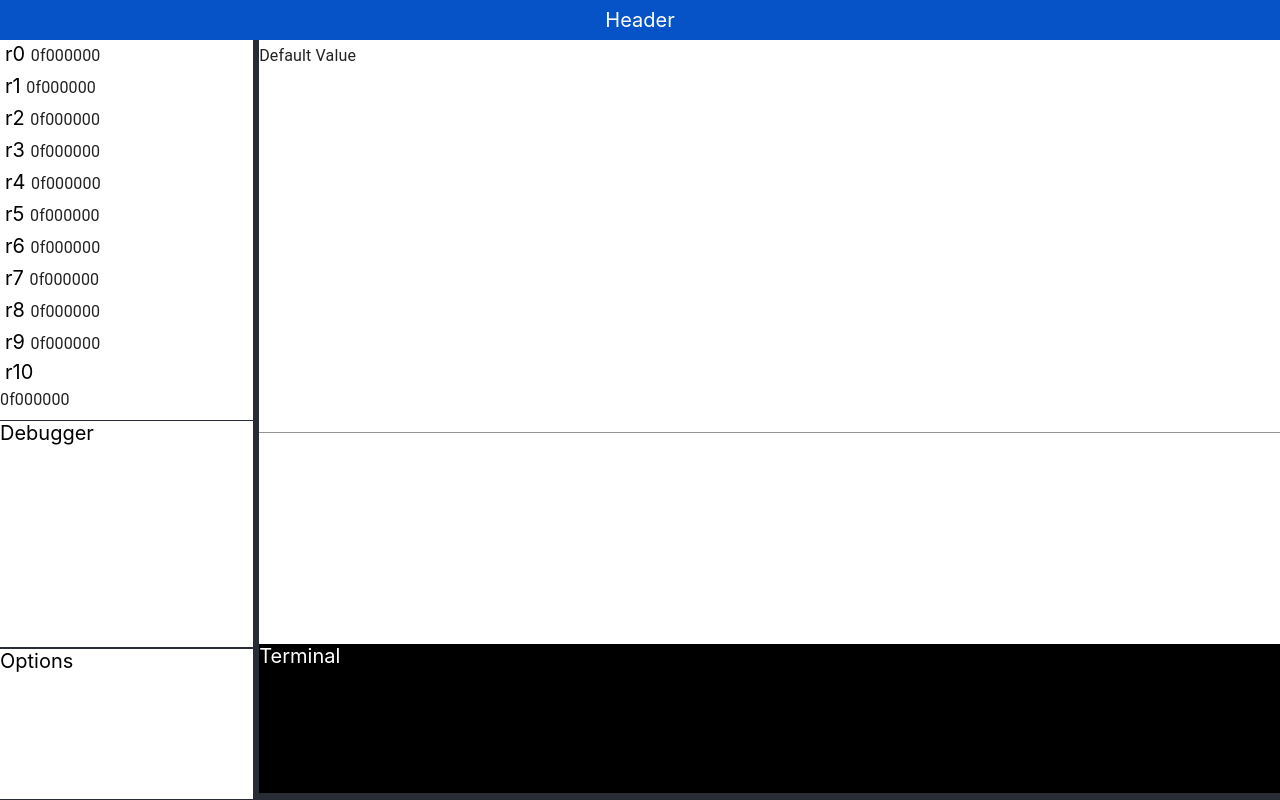
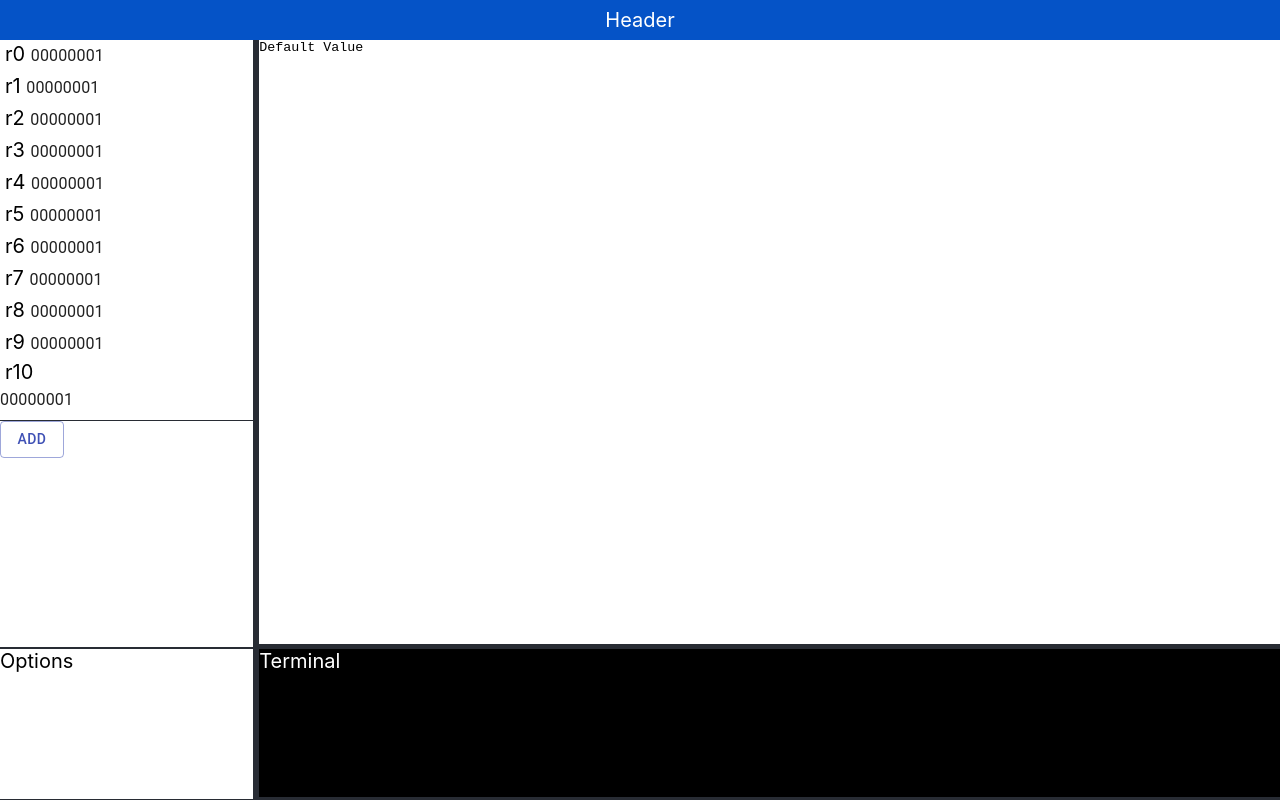
Before and after one commit to Koro95/ARM-Simulator, a React (Create React App) app: page / in a window 1280 px wide. Built offline with nearby package versions, Linux system fonts and the light colour scheme.

Commit message:
new userinput, ADD function test with button

```diff
--- a/src/App.css
+++ b/src/App.css
@@ -21,25 +21,23 @@
   flex: 95;
 }
 
-.App-textbox {
-  background-color: white;
-  color: black;
-  text-align: left;
-}
-
 .App-userinput {
   background-color: white;
   color: black;
   text-align: left;
-  height: 79.5%;
-  margin-bottom: 0.5%;
+  height: 100%;
+  width: 100%;
+  resize: none;
+  border: none;
+  margin: 0;
+  padding: 0;
 }
 
 .App-cpustate {
   background-color: white;
   color: black;
   text-align: left;
-  overflow: scroll;
+  overflow-y: scroll;
 }
 
 .Reg-names {
--- a/src/App.tsx
+++ b/src/App.tsx
@@ -3,7 +3,7 @@ import { Cpu } from './Cpu'
 
 //import React from 'react';
 import Box from '@material-ui/core/Box';
-import TextField from '@material-ui/core/TextField';
+
 
 function App() {
   return (
@@ -13,28 +13,13 @@ function App() {
       </div>
       <div className="App-body">
         <Box width="19.75%" mr="0.5%" height="100%">
-          <Box height="50%" mb="0.5%" className="App-cpustate">
-            <Cpu></Cpu>
-          </Box>
-          <Box height="29.75%" mb="0.5%" className="App-debugger">
-            Debugger
-          </Box>
-          <Box height="19.75%" className="App-options">
-            Options
-          </Box>
+          <Cpu></Cpu>
         </Box>
         <Box width="79.75%" height="100%">
-
-            <TextField
-              className="App-userinput"
-              multiline={true}
-              defaultValue="Default Value"
-              fullWidth={true}
-              rows={20}
-            />
-
-
-          <Box height="19.6%" className="App-terminal">
+          <Box height="79.5%" mb="0.5%">
+            <textarea className="App-userinput" defaultValue="Default Value" />
+          </Box>
+          <Box height="19.5%" className="App-terminal">
             Terminal
           </Box>
         </Box>
--- a/src/Cpu.tsx
+++ b/src/Cpu.tsx
@@ -1,5 +1,7 @@
 import React from "react";
 import InputBase from '@material-ui/core/InputBase';
+import Box from '@material-ui/core/Box';
+import Button from '@material-ui/core/Button';
 
 export { Cpu }
 
@@ -10,7 +12,7 @@ type CpuState = {
 class Cpu extends React.Component<any, CpuState> {
     constructor(props: any) {
         super(props)
-        let defaultValue = 0x0f000000;
+        let defaultValue = 0x00000001;
         let initializedRegisters = []
         for (let index = 0; index < 16; index++) {
             initializedRegisters.push(new Register(defaultValue));
@@ -19,41 +21,47 @@ class Cpu extends React.Component<any, CpuState> {
     }
 
     ADD() {
-        /*         this.setState()
-        console.log(this.registers[3])
-        this.state.regi */
+        let newRegisters = [...this.state.registers];
+        newRegisters[0].setValue(newRegisters[0].getValue() + newRegisters[1].getValue());
+        this.setState( { registers: newRegisters } );
     }
 
     regValueChange = (index: number, e: React.ChangeEvent<HTMLTextAreaElement | HTMLInputElement>) => {
         let newValue = e.currentTarget.value;
+        let newRegisters = [...this.state.registers];
 
-        this.setState((state, props) => {
-            let newRegisters = state.registers.map(item => item);
-            newRegisters[index].value = parseInt('0x' + newValue);
-
-            return { registers: newRegisters, props }
-        });
+        newRegisters[index].setValue(parseInt('0x' + newValue));
+        this.setState( { registers: newRegisters } );
     }
 
     render() {
         return (
-            <div> <div> <div className="Reg-names">r0</div> <InputBase margin='none' defaultValue={this.state.registers[0].toHex()} onChange={e => this.regValueChange(0, e)} /> </div>
-                <div> <div className="Reg-names">r1</div> <InputBase margin='none' defaultValue={this.state.registers[1].toHex()} onChange={e => this.regValueChange(1, e)} /> </div>
-                <div> <div className="Reg-names">r2</div> <InputBase margin='none' defaultValue={this.state.registers[2].toHex()} onChange={e => this.regValueChange(2, e)} /> </div>
-                <div> <div className="Reg-names">r3</div> <InputBase margin='none' defaultValue={this.state.registers[3].toHex()} onChange={e => this.regValueChange(3, e)} /> </div>
-                <div> <div className="Reg-names">r4</div> <InputBase margin='none' defaultValue={this.state.registers[4].toHex()} onChange={e => this.regValueChange(4, e)} /> </div>
-                <div> <div className="Reg-names">r5</div> <InputBase margin='none' defaultValue={this.state.registers[5].toHex()} onChange={e => this.regValueChange(5, e)} /> </div>
-                <div> <div className="Reg-names">r6</div> <InputBase margin='none' defaultValue={this.state.registers[6].toHex()} onChange={e => this.regValueChange(6, e)} /> </div>
-                <div> <div className="Reg-names">r7</div> <InputBase margin='none' defaultValue={this.state.registers[7].toHex()} onChange={e => this.regValueChange(7, e)} /> </div>
-                <div> <div className="Reg-names">r8</div> <InputBase margin='none' defaultValue={this.state.registers[8].toHex()} onChange={e => this.regValueChange(8, e)} /> </div>
-                <div> <div className="Reg-names">r9</div> <InputBase margin='none' defaultValue={this.state.registers[9].toHex()} onChange={e => this.regValueChange(9, e)} /> </div>
-                <div> <div className="Reg-names">r10</div> <InputBase margin='none' defaultValue={this.state.registers[10].toHex()} onChange={e => this.regValueChange(10, e)} /> </div>
-                <div> <div className="Reg-names">r11</div> <InputBase margin='none' defaultValue={this.state.registers[11].toHex()} onChange={e => this.regValueChange(11, e)} /> </div>
-                <div> <div className="Reg-names">r12</div> <InputBase margin='none' defaultValue={this.state.registers[12].toHex()} onChange={e => this.regValueChange(12, e)} /> </div>
-                <div> <div className="Reg-names">sp</div> <InputBase margin='none' defaultValue={this.state.registers[13].toHex()} onChange={e => this.regValueChange(13, e)} /> </div>
-                <div> <div className="Reg-names">lr</div> <InputBase margin='none' defaultValue={this.state.registers[14].toHex()} onChange={e => this.regValueChange(14, e)} /> </div>
-                <div> <div className="Reg-names">pc</div> <InputBase margin='none' defaultValue={this.state.registers[15].toHex()} onChange={e => this.regValueChange(15, e)} /> </div>
-            </div>
+            <Box height="100%">
+                <Box height="50%" mb="0.5%" className="App-cpustate">
+                    <div> <div className="Reg-names">r0</div> <InputBase margin='none' value={this.state.registers[0].toHex()} onChange={e => this.regValueChange(0, e)} /> </div>
+                    <div> <div className="Reg-names">r1</div> <InputBase margin='none' value={this.state.registers[1].toHex()} onChange={e => this.regValueChange(1, e)} /> </div>
+                    <div> <div className="Reg-names">r2</div> <InputBase margin='none' value={this.state.registers[2].toHex()} onChange={e => this.regValueChange(2, e)} /> </div>
+                    <div> <div className="Reg-names">r3</div> <InputBase margin='none' value={this.state.registers[3].toHex()} onChange={e => this.regValueChange(3, e)} /> </div>
+                    <div> <div className="Reg-names">r4</div> <InputBase margin='none' value={this.state.registers[4].toHex()} onChange={e => this.regValueChange(4, e)} /> </div>
+                    <div> <div className="Reg-names">r5</div> <InputBase margin='none' value={this.state.registers[5].toHex()} onChange={e => this.regValueChange(5, e)} /> </div>
+                    <div> <div className="Reg-names">r6</div> <InputBase margin='none' value={this.state.registers[6].toHex()} onChange={e => this.regValueChange(6, e)} /> </div>
+                    <div> <div className="Reg-names">r7</div> <InputBase margin='none' value={this.state.registers[7].toHex()} onChange={e => this.regValueChange(7, e)} /> </div>
+                    <div> <div className="Reg-names">r8</div> <InputBase margin='none' value={this.state.registers[8].toHex()} onChange={e => this.regValueChange(8, e)} /> </div>
+                    <div> <div className="Reg-names">r9</div> <InputBase margin='none' value={this.state.registers[9].toHex()} onChange={e => this.regValueChange(9, e)} /> </div>
+                    <div> <div className="Reg-names">r10</div> <InputBase margin='none' value={this.state.registers[10].toHex()} onChange={e => this.regValueChange(10, e)} /> </div>
+                    <div> <div className="Reg-names">r11</div> <InputBase margin='none' value={this.state.registers[11].toHex()} onChange={e => this.regValueChange(11, e)} /> </div>
+                    <div> <div className="Reg-names">r12</div> <InputBase margin='none' value={this.state.registers[12].toHex()} onChange={e => this.regValueChange(12, e)} /> </div>
+                    <div> <div className="Reg-names">sp</div> <InputBase margin='none' value={this.state.registers[13].toHex()} onChange={e => this.regValueChange(13, e)} /> </div>
+                    <div> <div className="Reg-names">lr</div> <InputBase margin='none' value={this.state.registers[14].toHex()} onChange={e => this.regValueChange(14, e)} /> </div>
+                    <div> <div className="Reg-names">pc</div> <InputBase margin='none' value={this.state.registers[15].toHex()} onChange={e => this.regValueChange(15, e)} /> </div>
+                </Box>
+                <Box height="29.75%" mb="0.5%" className="App-debugger">
+                    <Button onClick={() => this.ADD()} variant="outlined" color="primary">Add</Button>
+                </Box>
+                <Box height="19.75%" className="App-options">
+                    Options
+                </Box>
+            </Box>
         )
     }
 }
@@ -68,4 +76,12 @@ class Register {
     toHex() {
         return ('00000000' + this.value.toString(16)).slice(-8)
     }
+
+    setValue(value: number) {
+        this.value = value;
+    }
+
+    getValue(): number {
+        return this.value;
+    }
 }
```
